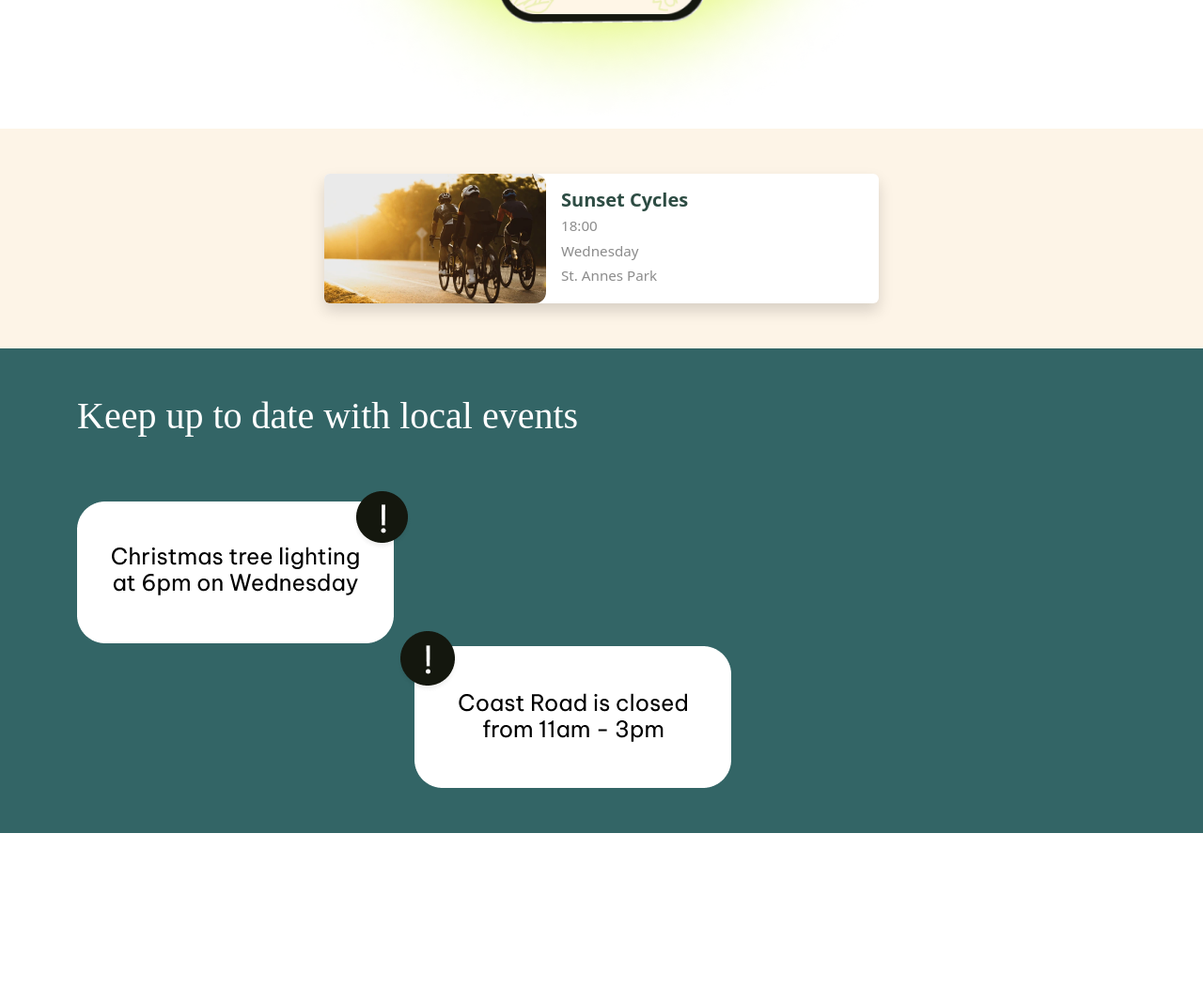
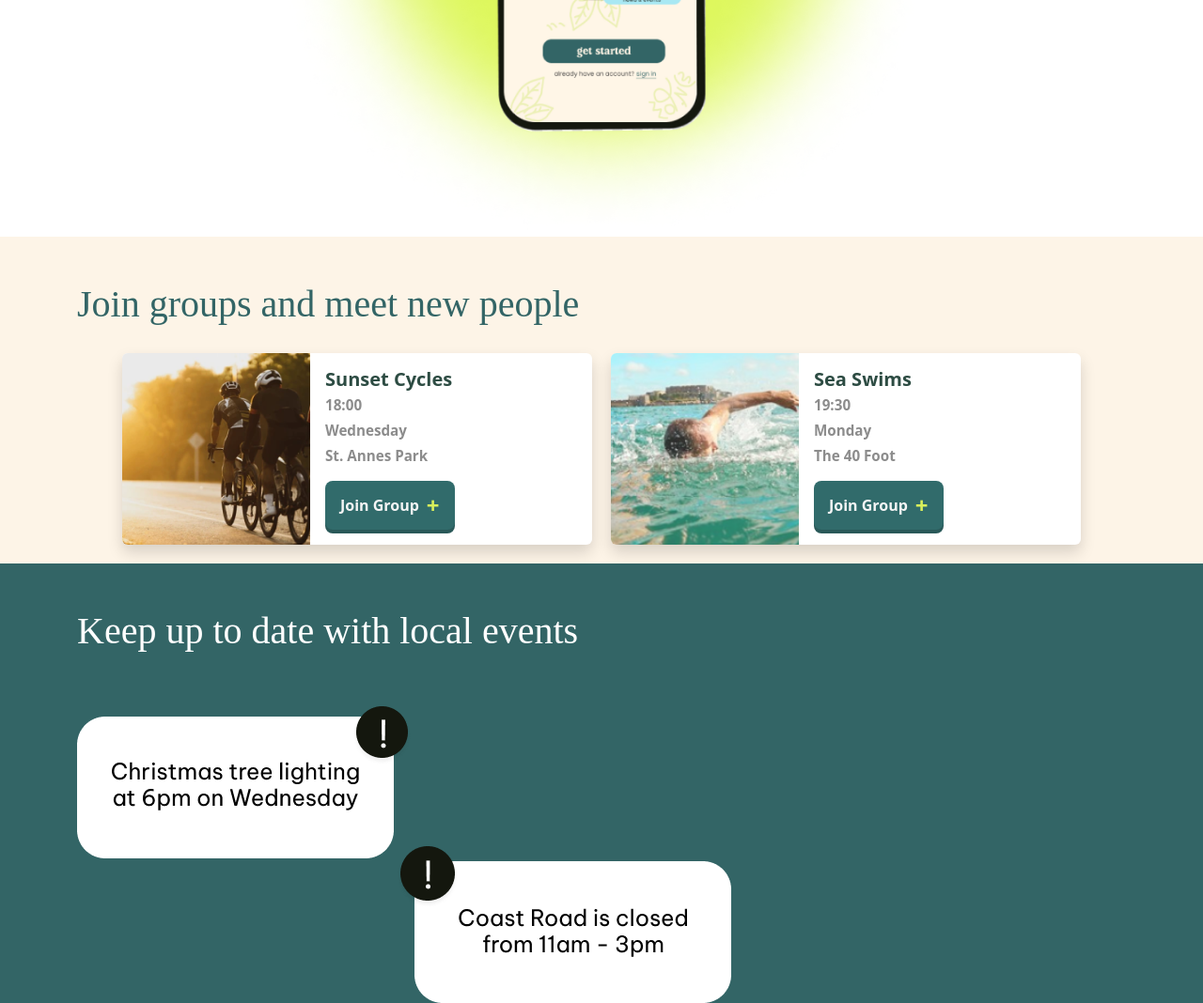
Before and after one commit to tarac123/webframeworks, a website: page index.html in a window 1280 px wide. Shown: the part 760-1828 px from the top of the page at 94% size. Before the commit the page ends 1647 px from the top, so only its background shows below. Drawn offline with nearby package versions, Linux system fonts and the light colour scheme; a web font is replaced by a local one.

Commit message:
section 3

```diff
--- a/index.html
+++ b/index.html
@@ -19,11 +19,11 @@
 
         <!-- Centered title -->
         <div class="navbar-nav mx-auto">
-            <h4 class="nav-link font-Junigarden fs-2 text-main-green" href="">Neighbours in Nature</h4>
+            <h4 class="nav-link h4 font-Junigarden fs-2" href="">Neighbours in Nature</h4>
         </div>
 
         <!-- Add spacing to the Sign Up button -->
-        <a href="#" class="btn btn-primary font-vietnam fw-medium ">Sign up</a>
+        <a href="#" class="btn btn-primary font-vietnam fw-medium">Sign up</a>
     </div>
 </nav>
 
@@ -38,26 +38,73 @@
     <img src="images/phone-fade.png" class="img-fluid" style="max-width: 700px;">
   </div>
 
-  <section class="group-card-section py-5">
-    <div class="container">
-      <div class="card-group d-flex justify-content-center">
+  <!-- groups page -->
+  <section class="groups">
+
+  <div class="container-lg text-main-green">
+    <h2 class="font-Junigarden Serif PERSONAL USE fs-1 color:white pt-5">Join groups and meet new people</h2>
+  </div>
+  <div class="container groupcard">
     <!-- Group Card -->
     <div class="group-card shadow rounded d-flex overflow-hidden">
+      <!-- Image -->
       <img
         src="images/cycle.png"
         alt="Sunset Cycles"
-            class="group-card-image img-fluid"
+        class="group-card-image"
       />
-          <div class="group-card-details p-3">
+      <!-- Group Details -->
+      <div class="group-card-details d-flex flex-column justify-content-between p-3">
+        <div>
           <h5 class="group-title mb-1">Sunset Cycles</h5>
           <p class="group-time mb-1">18:00</p>
           <p class="group-day mb-1">Wednesday</p>
-            <p class="group-location mb-0">St. Annes Park</p>
+          <p class="group-location mb-3">St. Annes Park</p>
+        </div>
+        <!-- Button -->
+        <div class="button-container">
+          <button class="join-group-button">
+            <span class="button-text">Join Group</span>
+            <span class="button-icon">+</span>
+          </button>
+        </div>
+      </div>
+    </div>
+        <!-- Group Card -->
+        <div class="group-card shadow rounded d-flex overflow-hidden">
+          <!-- Image -->
+          <img
+            src="images/swim.png"
+            alt="sea swims"
+            class="group-card-image"
+          />
+          <!-- Group Details -->
+          <div class="group-card-details d-flex flex-column justify-content-between p-3">
+            <div>
+              <h5 class="group-title mb-1">Sea Swims</h5>
+              <p class="group-time mb-1">19:30</p>
+              <p class="group-day mb-1">Monday</p>
+              <p class="group-location mb-3">The 40 Foot</p>
+            </div>
+            <!-- Button -->
+            <div class="button-container">
+              <button class="join-group-button">
+                <span class="button-text">Join Group</span>
+                <span class="button-icon">+</span>
+              </button>
             </div>
           </div>
         </div>
       </div>
+  </div>
+
+
+
+
+
 </section>
+
+
 
   <!-- section 3 -->
    <section class="bg-main-green">
--- a/sass/main.sass
+++ b/sass/main.sass
@@ -8,6 +8,7 @@ $hover-text-color: #DDF75B
   .nav-link
     &.h4
       font-family: 'Junigarden Serif PERSONAL USE'
+      color: $main-green
 
 @font-face
   font-family: 'Junigarden Serif PERSONAL USE'
@@ -48,11 +49,9 @@ $be-vietnam-pro: "Be Vietnam Pro", sans-serif
   color: $main-green
 
 // Button styles
-.btn-primary
+.btn.btn-primary
   background-color: $main-green
   border-color: $main-green
-
-
 
   &:hover
     background-color: $main-green
@@ -62,6 +61,17 @@ $be-vietnam-pro: "Be Vietnam Pro", sans-serif
 // Navbar brand padding
 .navbar-brand
   padding-left: 20px
+
+// Banner Styles
+.banner
+  font-size: 4rem
+  max-width: 700px
+  text-align: center
+  font-family: 'Junigarden Serif PERSONAL USE' // Ensure the font is correctly imported
+  color: $main-green // Define $main-green in your variables
+
+.highlight
+  font-style: italic
 
 // Background styles
 .bg-main-green
@@ -98,38 +108,88 @@ body
 
 
 // Section Styling
-.group-card-section
+.groups
   background-color: $background-color
 
 
-// Group Card
-.group-card
-  max-width: 600px
-  background: #ffffff
-  border-radius: 12px
-  box-shadow: 0 8px 15px $card-shadow
+// Colors
+$card-background: #ffffff
+$button-background: #316b6b
+$button-shadow: #2a5959
+$button-text-color: #f5f5f5
+$button-icon-color: #d9f05b
+$text-color: #2d4c43
+$secondary-text-color: #8c8c8c
 
-  .group-card-image
-    width: 40%
-    object-fit: cover
-    border-top-right-radius: 12px
-    border-bottom-right-radius: 12px
+// Group Card Container
+.groupcard
+  display: flex
+  justify-content: center
+  padding: 20px
+  gap: 20px
+
+  .group-card
+    display: flex
+    background-color: $card-background
+    border-radius: 12px
+    box-shadow: 0 4px 8px rgba(0, 0, 0, 0.1)
+    overflow: hidden
+    max-width: 500px
+    width: 100%
+
+    .group-card-image
+      width: 40%
+      object-fit: cover
+      height: auto
+
+    .group-card-details
+      display: flex
+      flex-direction: column
+      justify-content: space-between
+      flex-grow: 1
+      padding: 1rem
 
 
-  .group-card-details
-    flex-grow: 1
+      .group-title
+        font-size: 1.25rem
+        font-weight: 600
+        color: $text-color
 
-    .group-title
-      font-weight: 600
-      font-size: 1.25rem
-      color: $text-color
+      .group-time, .group-day, .group-location
+        font-size: 0.95rem
+        color: $secondary-text-color
+        margin: 0
+        font-weight: 600
 
+      .button-container
+        display: flex
+        justify-content: flex-start
 
-    .group-time,
-    .group-day,
-    .group-location
-      color: $grey-color
-      font-size: 0.95rem
+        .join-group-button
+          display: flex
+          align-items: center
+          justify-content: space-between
+          background-color: $button-background
+          color: $button-text-color
+          font-size: 1rem
+          font-weight: bold
+          border: none
+          border-radius: 8px
+          padding: 8px 16px
+          box-shadow: 0px 4px 0px $button-shadow
+          cursor: pointer
+          transition: all 0.2s ease
+
+          &:hover
+            transform: translateY(2px)
+            box-shadow: 0px 2px 0px $button-shadow
+
+          .button-text
+            margin-right: 8px
+
+          .button-icon
+            color: $button-icon-color
+            font-size: 1.5rem
 
 
 
```
Also changed, not shown: css/main.css, 1 other file. Lines whose indentation alone changed are shown as unchanged.
